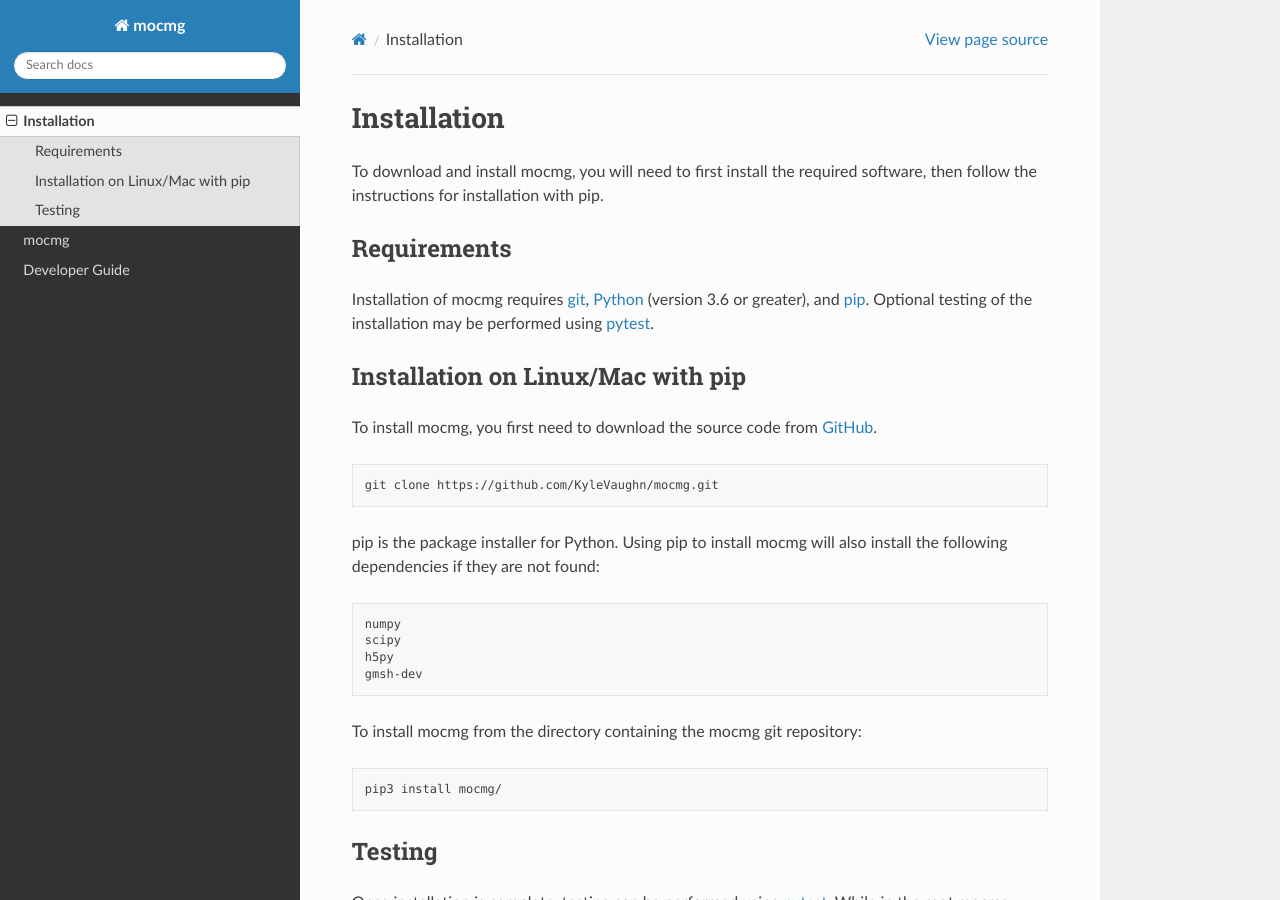
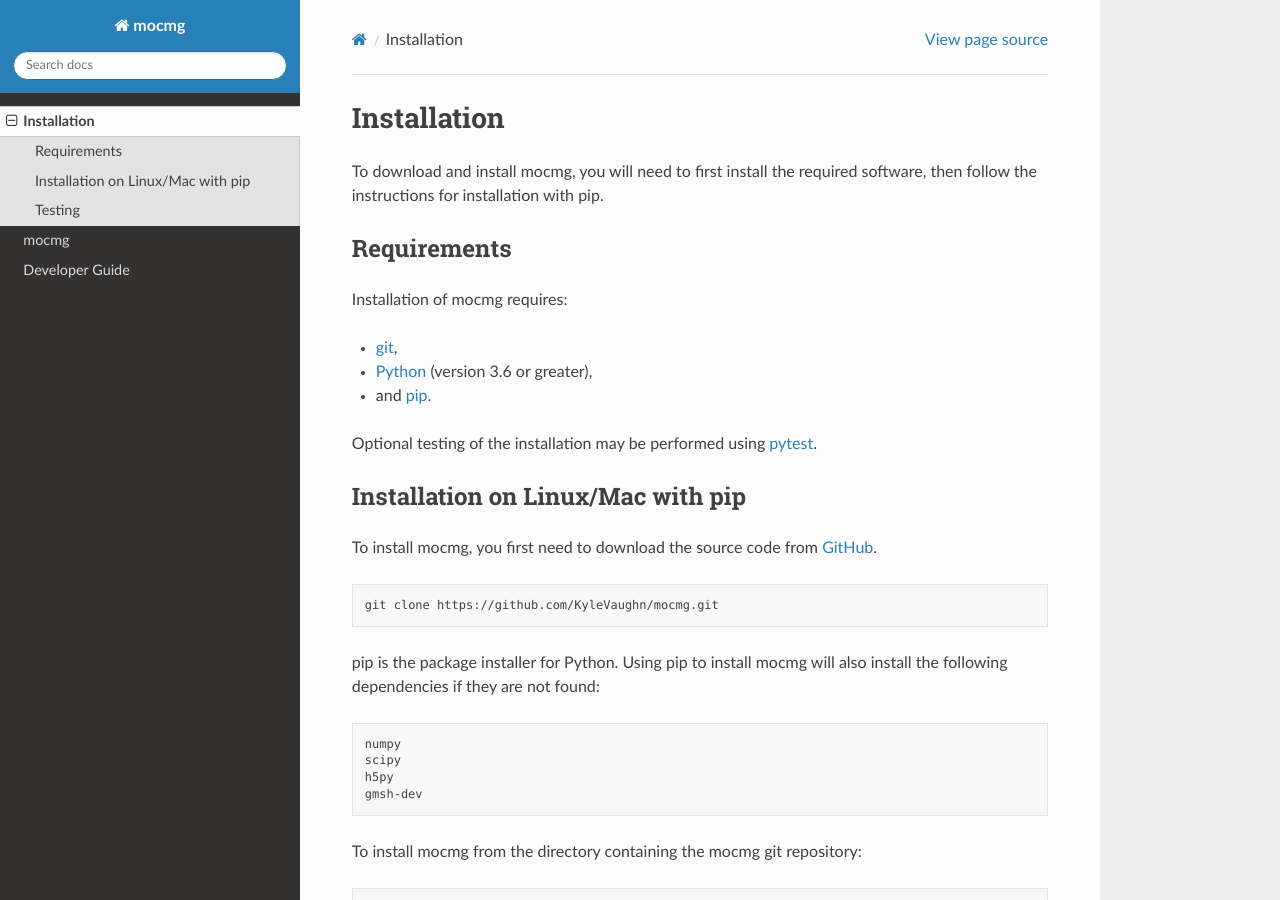
Before and after one commit to KyleVaughn/mocmg, a Sphinx documentation site: the page built from docs/source/install.rst, in a window 1280 px wide and 900 px high. Built offline with Sphinx 7.4.7 and the Read the Docs theme 2.0.0, drawn with Linux system fonts in a browser that asks for light colours.

Commit message:
Updated for setup.py

```diff
--- a/docs/source/install.rst
+++ b/docs/source/install.rst
@@ -1,20 +1,21 @@
 .. _install:
 
-===================
 Installation
 ===================
 
 To download and install mocmg, you will need to first install the required software, then follow the instructions for installation with pip.
 
----------------------------------------
 Requirements
 ---------------------------------------
-Installation of mocmg requires `git <https://git-scm.com/>`_,
-`Python <https://www.python.org/>`_ (version 3.6 or greater),
-and `pip <https://pip.pypa.io/en/stable/>`_.
+
+Installation of mocmg requires:
+
+- `git <https://git-scm.com/>`_,
+- `Python <https://www.python.org/>`_ (version 3.6 or greater),
+- and `pip <https://pip.pypa.io/en/stable/>`_.
+
 Optional testing of the installation may be performed using `pytest <https://docs.pytest.org/en/stable/>`_.
 
-----------------------------------------
 Installation on Linux/Mac with pip
 ----------------------------------------
 
@@ -40,7 +41,6 @@
 
    pip3 install mocmg/
 
-----------------------------------------
 Testing
 ----------------------------------------
 
```
Also changed, not shown: 1 other file.
